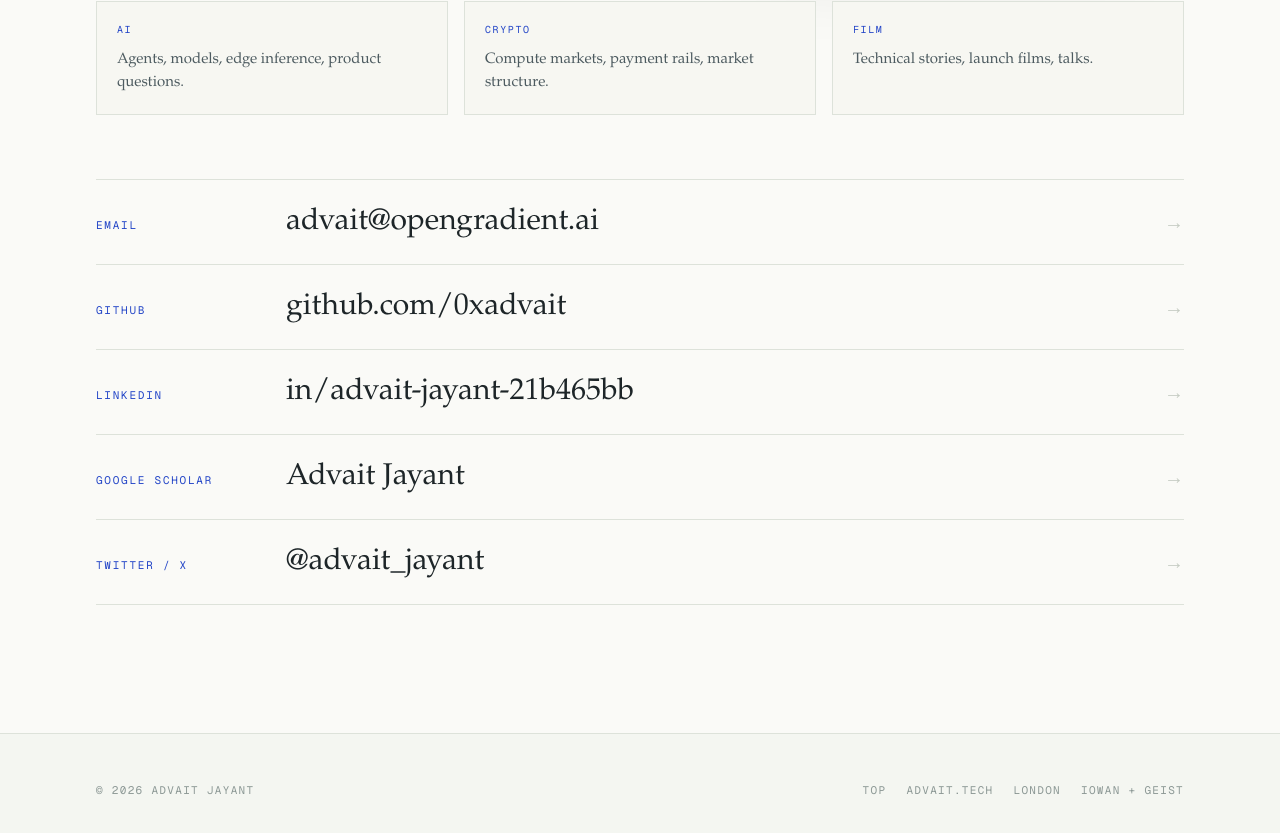
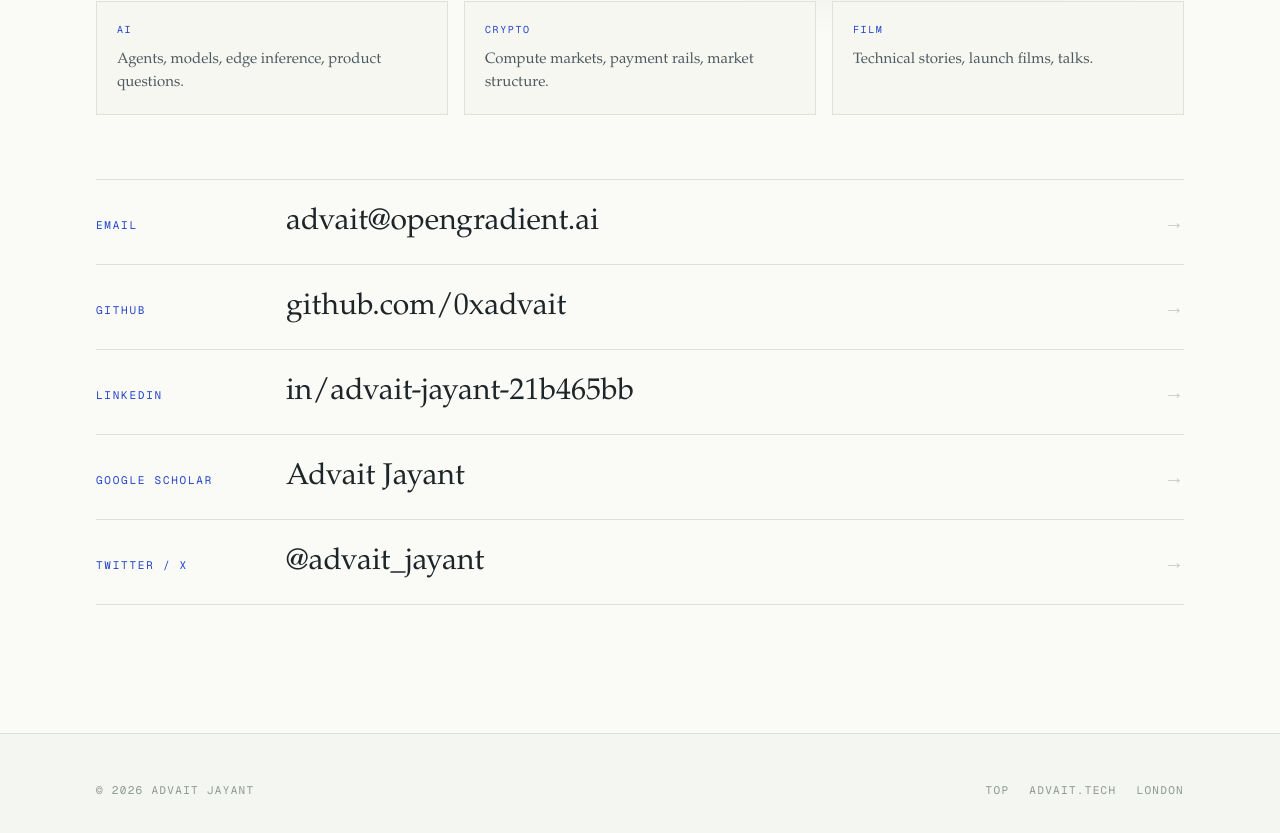
Before and after one commit to 0xadvait/personal_web, a Next.js app: page / in a window 1280 px wide. Shown: the part 10180-11013 px from the top of the page. Built offline with nearby package versions, Linux system fonts and the light colour scheme.

Commit message:
Remove footer font credit

```diff
--- a/src/components/Footer.js
+++ b/src/components/Footer.js
@@ -12,7 +12,6 @@ export default function Footer() {
             advait.tech
           </a>
           <span>London</span>
-          <span className="hidden sm:inline">Iowan + Geist</span>
         </div>
       </div>
     </footer>
```
